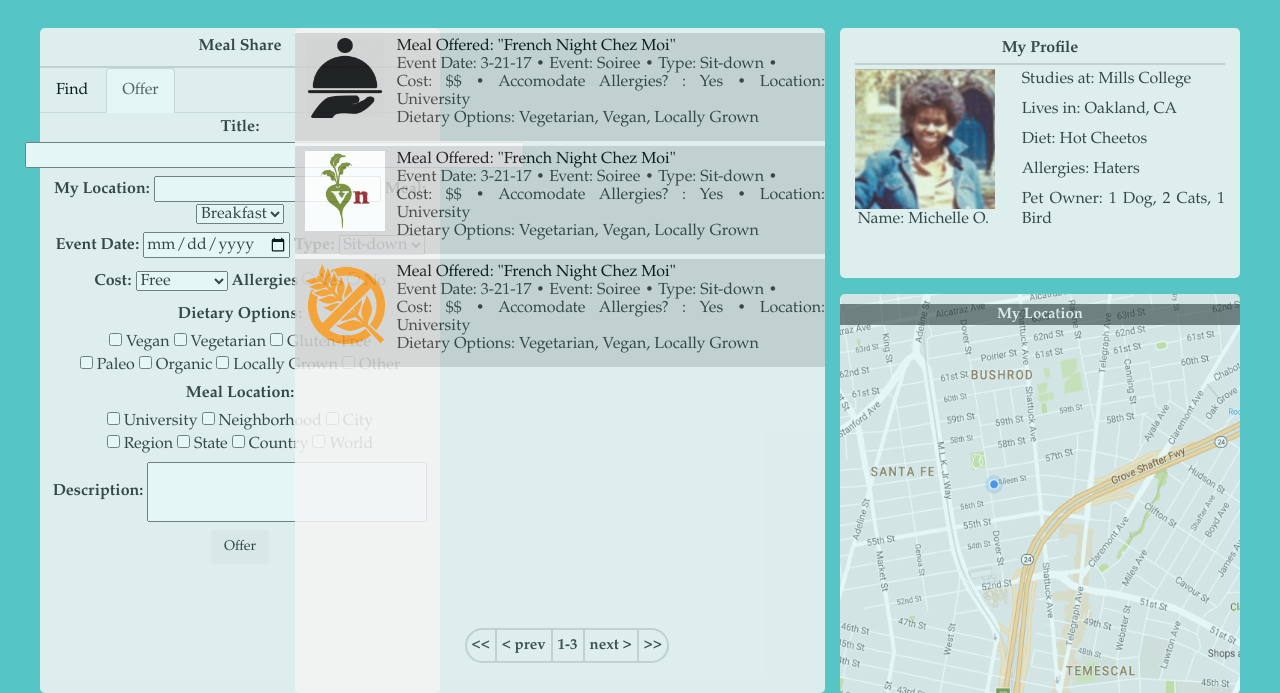
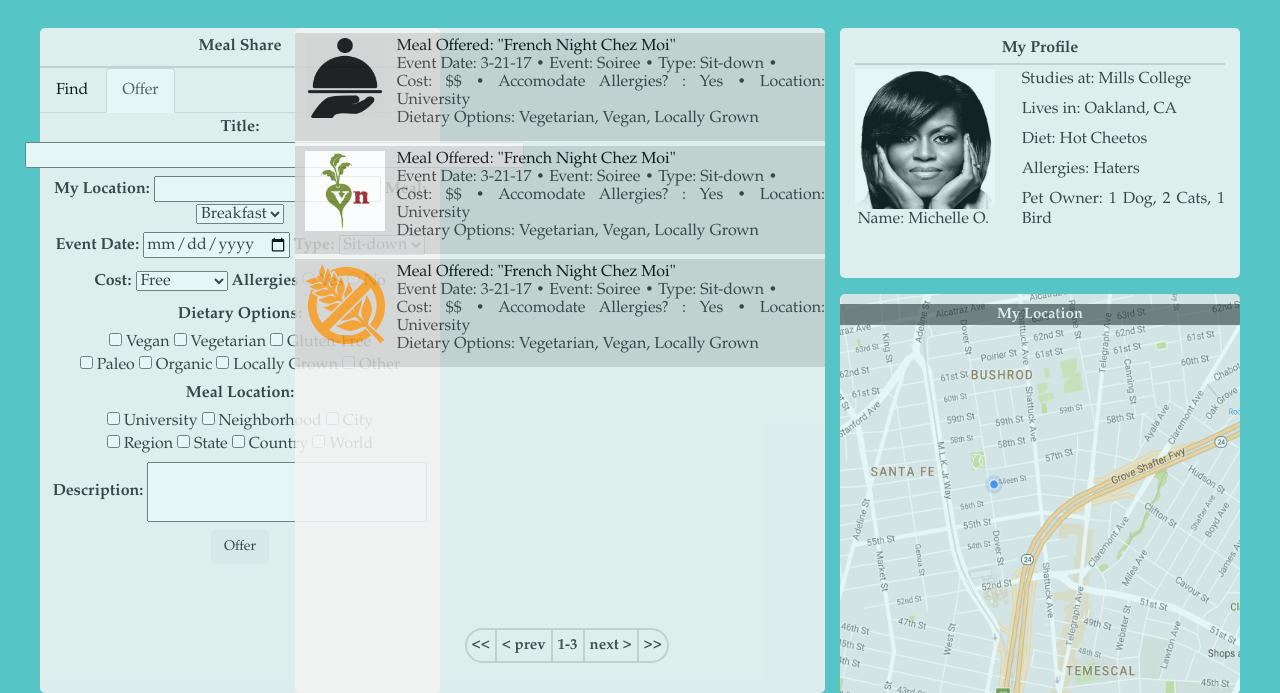
Before and after one commit to ndosker/UniversalStudentCollective, a Node server app: page /main in a window 1280 px wide. Shown: the part 84-777 px from the top of the page. Run offline with Node 20, Linux system fonts and the light colour scheme; some libraries are stand-ins or nearby versions.

Commit message:
updated michelle's photo

```diff
--- a/app_server/views/main.jade
+++ b/app_server/views/main.jade
@@ -587,7 +587,7 @@ html(lang='en').
 		<hr class="navLine">
 		<div id="studentInfoContainer" class="row">
 			<div class="col-md-5">
-				<img src="/images/michelle.png" style="width: 140px; height: 140px;">
+				<img src="/images/mobama.jpg" style="width: 140px; height: 140px;">
 				<p>Name: Michelle O.</p>
 			</div>
 
```
Also changed, not shown: public/images/mobama.jpg (added).
